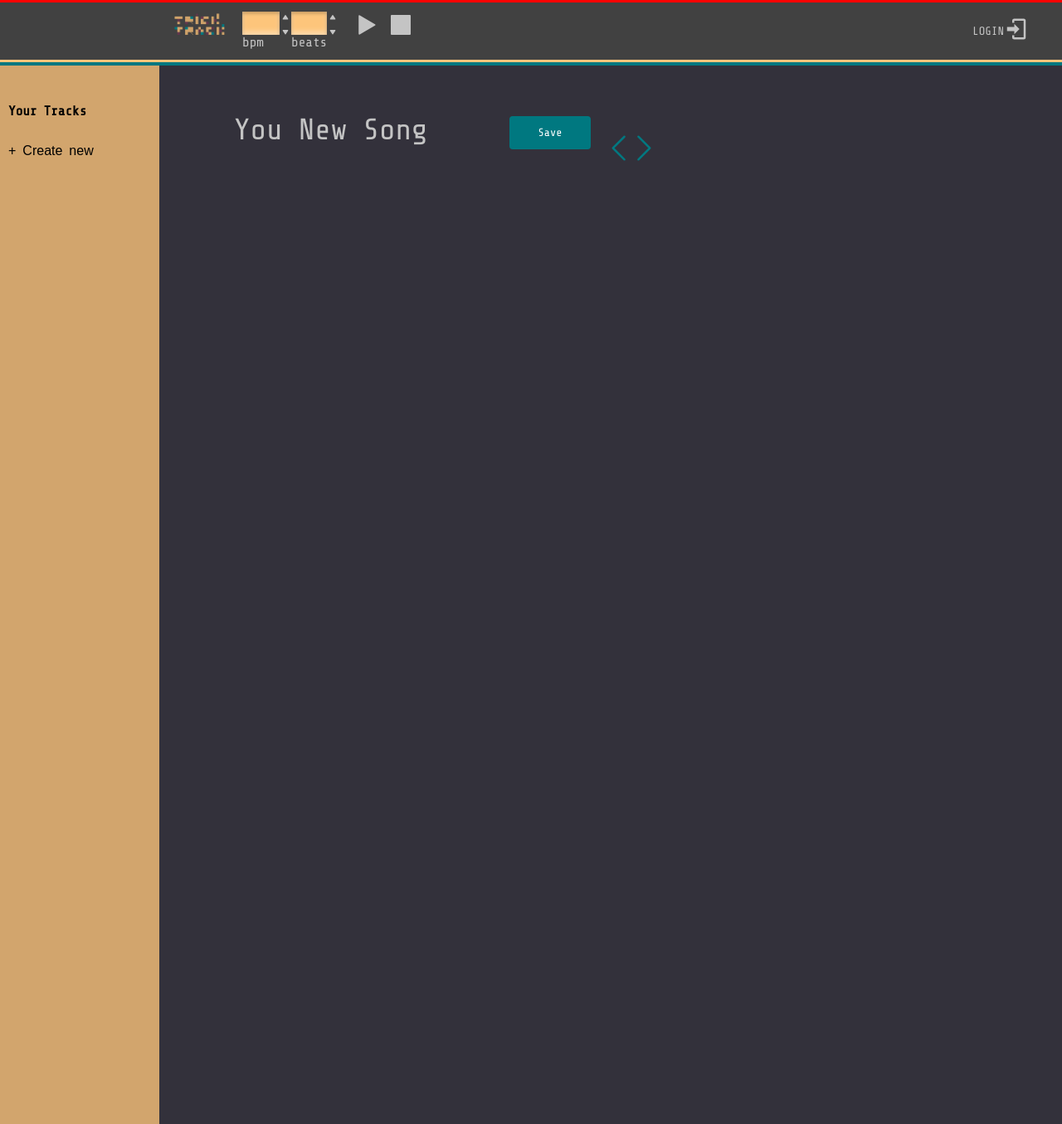
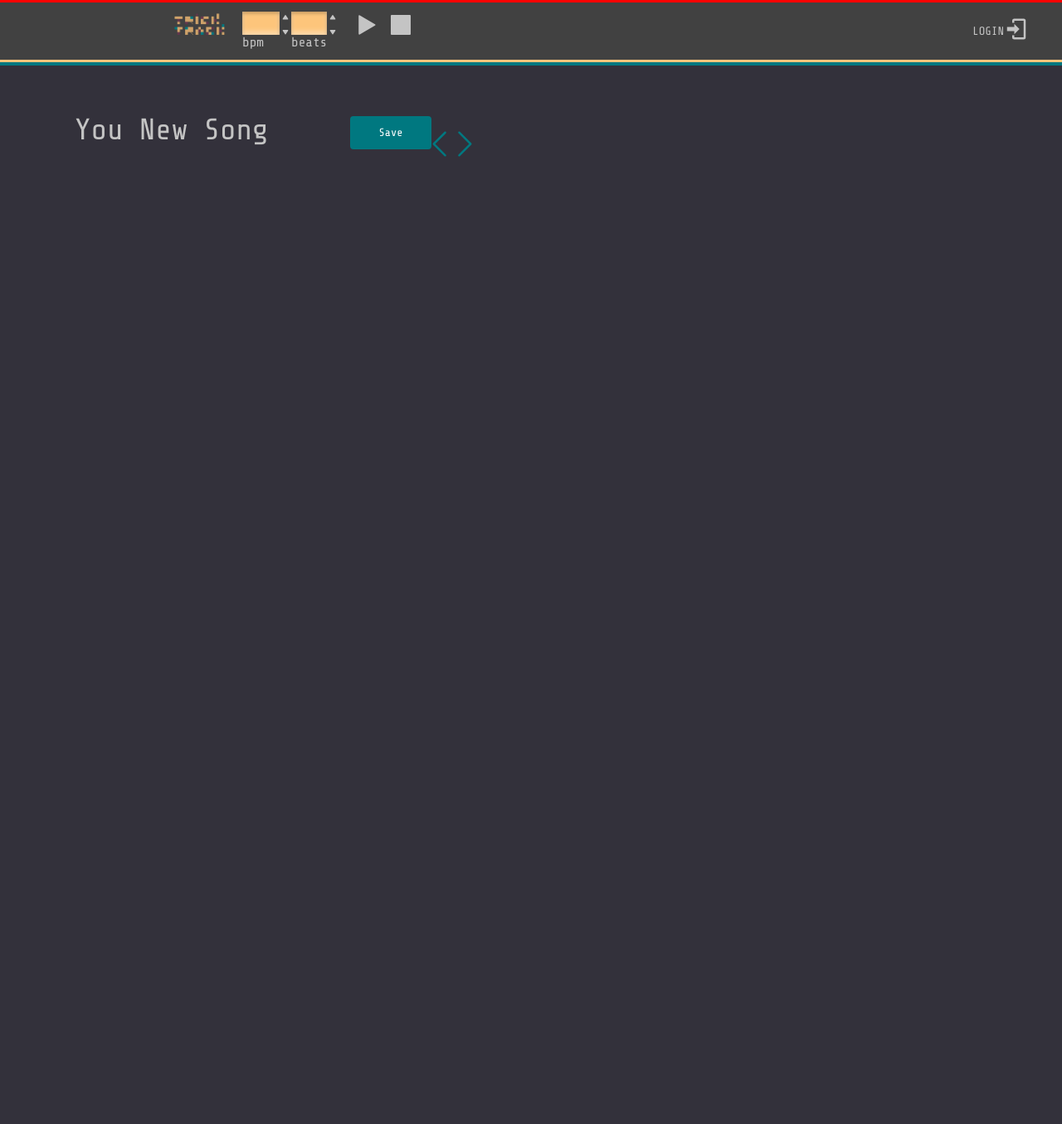
Before and after one commit to Trick-Track/trick-track, a Django app: page / in a window 1280 px wide. Shown: the whole page at 83% size. After the commit the page ends 189 px from the top, so only its background shows below. Run offline with Django 3.2, Linux system fonts and the light colour scheme; style sheets or scripts are compiled from the project's sources.

Commit message:
fix project save

```diff
--- a/frontend/js/messages.js
+++ b/frontend/js/messages.js
@@ -65,6 +65,6 @@ const MessageTypes = {
 
 
 const showSuccess = () => showMessage(MessageTypes.success);
-const showError = () => showMessage(MessageTypes.error);
+const showError = (message) => showMessage(MessageTypes.error, message);
 
 export {showSuccess, showError}
--- a/frontend/sass/blocks/article.scss
+++ b/frontend/sass/blocks/article.scss
@@ -41,6 +41,10 @@
   margin-left: 10px;
 }
 
+.app__project-item {
+  margin-bottom: 10px;
+}
+
 .app__project-link {
   text-decoration: none;
   color: $black;
--- a/frontend/sass/blocks/controls.scss
+++ b/frontend/sass/blocks/controls.scss
@@ -5,11 +5,19 @@
 
 .sequencer__controls-panner {
   margin-right: 20px;
+
+  @media (max-width: $mobile-width) {
+    margin-right: 10px;
+  }
 }
 
 .sequencer__controls-volume {
   margin-right: -130px;
   margin-top: 20px;
+
+  @media (max-width: $mobile-width) {
+    margin-top: 10px;
+  }
 }
 
 .sequencer__controls-input--volume {
--- a/frontend/sass/blocks/project.scss
+++ b/frontend/sass/blocks/project.scss
@@ -7,6 +7,10 @@
   grid-template-columns: 1fr 1fr;
   grid-template-rows: 100px;
   padding: 0 70px;
+
+  @media (max-width: $mobile-width) {
+    padding: 0 30px;
+  }
 }
 
 .app__save-project {
@@ -21,7 +25,7 @@
 }
 
 
-.save-button {
+.project-button {
   margin-left: 10px;
   margin-top: 15px;
   background-color: $aquamarine;
--- a/frontend/sass/blocks/sequencer.scss
+++ b/frontend/sass/blocks/sequencer.scss
@@ -19,7 +19,6 @@
 };
 
 .sequencer__samples-item {
-  //@include backlight(red);
   display: flex;
   flex-direction: row;
   justify-content: start;
@@ -40,6 +39,13 @@
   flex-direction: row;
   border: none;
   border-radius: 10%;
+
+
+  @media (max-width: $mobile-width) {
+    width: 24px;
+    height: 24px;
+  }
+
 
 
   &:not(:nth-child(16n)) {
@@ -86,6 +92,12 @@
   font-size: 14px;
   line-height: 16px;
 
+  @media (max-width: $mobile-width) {
+    color: $sandy;
+    margin-top: -10px;
+    //width: 70px;
+  }
+
 
   &:hover {
     color: $red-wine
@@ -100,6 +112,10 @@
   display: flex;
   flex-direction: row;
   justify-content: space-around;
+
+  @media (max-width: $mobile-width) {
+    width: 460px;
+  }
 };
 
 
@@ -110,6 +126,11 @@
   box-shadow: 0px 4px 4px 0px #00000040 inset;
   background-color: $grey;
 
+  @media (max-width: $mobile-width) {
+    width: 10px;
+    height: 10px;
+  }
+
 
   &--played {
     background-color: #fffc3c;
--- a/frontend/sass/blocks/slider.scss
+++ b/frontend/sass/blocks/slider.scss
@@ -16,10 +16,13 @@
 
 .slider__arrow {
   @include button-reset;
-  margin-top: 10px;
 
   & svg {
     fill: $aquamarine;
+
+    @media (max-width: $mobile-width) {
+      width: 10px;
+    }
   }
 
   &--prev svg {
@@ -44,6 +47,6 @@
 
   &:active svg {
     fill: darken($aquamarine, 10%);
-    stroke: darken($aquamarine, 10%);
+
   }
 }
--- a/templates/index.html
+++ b/templates/index.html
@@ -10,7 +10,7 @@
   </head>
   <body class="page__body">
     <svg style="display: none" xmlns="http://www.w3.org/2000/svg">
-      <symbol viewBox="0 0 32 32" id="switch" ><path d="M15.5 16a3.5 3.5 0 01-3.5-3.5v-8a3.5 3.5 0 117 0v8a3.5 3.5 0 01-3.5 3.5zm0-13A1.5 1.5 0 0014 4.5v8a1.5 1.5 0 003 0v-8A1.5 1.5 0 0015.5 3z fill="none"/><path d="M15.52 32h-.74a15.47 15.47 0 01-6.2-29.32 1 1 0 011.42.89v7.5a1 1 0 01-.23.64 7.48 7.48 0 1013.14 5.9 7.41 7.41 0 00-1.65-5.89 1 1 0 01-.23-.64V3.57a1 1 0 011.45-.89 15.46 15.46 0 013.75 25A15.35 15.35 0 0115.52 32zM8 5.31a13.47 13.47 0 1015 0v5.42a9.34 9.34 0 011.86 7.16A9.48 9.48 0 118 10.72z"/></symbol>
+      <symbol viewBox="0 0 32 32" id="switch" ><path d="M15.5 16a3.5 3.5 0 01-3.5-3.5v-8a3.5 3.5 0 117 0v8a3.5 3.5 0 01-3.5 3.5zm0-13A1.5 1.5 0 0014 4.5v8a1.5 1.5 0 003 0v-8A1.5 1.5 0 0015.5 3z"/><path d="M15.52 32h-.74a15.47 15.47 0 01-6.2-29.32 1 1 0 011.42.89v7.5a1 1 0 01-.23.64 7.48 7.48 0 1013.14 5.9 7.41 7.41 0 00-1.65-5.89 1 1 0 01-.23-.64V3.57a1 1 0 011.45-.89 15.46 15.46 0 013.75 25A15.35 15.35 0 0115.52 32zM8 5.31a13.47 13.47 0 1015 0v5.42a9.34 9.34 0 011.86 7.16A9.48 9.48 0 118 10.72z"/></symbol>
       <!-- <symbol viewBox="0 0 92 70" fill="none">
         <path d="M1.98198 17.2065L39.6084 65.058C42.9046 70.8353 48.2486 70.8353 51.5464 65.058L89.1776 17.2C89.9124 16.1527 90.7044 14.2859 90.8648 13.0154C91.3814 8.90308 91.7902 0.687683 86.8036 0.687683H4.35249C-0.634092 0.687683 -0.223414 8.9078 0.294716 13.0217C0.455108 14.2904 1.24737 16.159 1.98198 17.2065Z" fill="black"/>
       </symbol> -->
@@ -75,20 +75,22 @@
         </div>
 
         <div class="app__main">
+          {% if user.is_authenticated %}
           <article class="app__user-projects">
             <h2 class="app__projects-heading">Your&ensp;tracks</h2>
+            <ul class="app__project-list">
             {% if user.is_authenticated %}
             {% for project in projects %}
-            <ul class="app__project-list">
               <li class="app__project-item">
                 <a  class="app__project-link app__project-button" href="#">{{project.name}}</a>
                 <p>{{project.pk}}</p>
               </li>
-            </ul>
             {% endfor %}
             {% endif %}
+          </ul>
             <button class="app__projects-link">+&ensp;Create&ensp;new</button>
           </article>
+          {% endif %}
 
           <div class="app__project">
             <div class="app__project-wrapper">
@@ -97,7 +99,8 @@
               <div class="app__project-name">
                 <input type="text" name="project-name" id="project-name" placeholder="You new song">
               </div>
-              <button type="submit" class="save-button">save</button>
+              <button type="submit" class="project-button save-button">save</button>
+              <button type="submit" class="project-button update-button visually-hidden">update</button>
             </div>
 
             <div class="app__project-toggles slider__buttons">
```
Also changed, not shown: frontend/js/build-project.js (+9 -7 lines), frontend/js/index.js (+14 -5 lines), frontend/js/player.js (+4 -3 lines), frontend/js/project.js (+24 -7 lines), frontend/js/server.js (+30 -4 lines).
